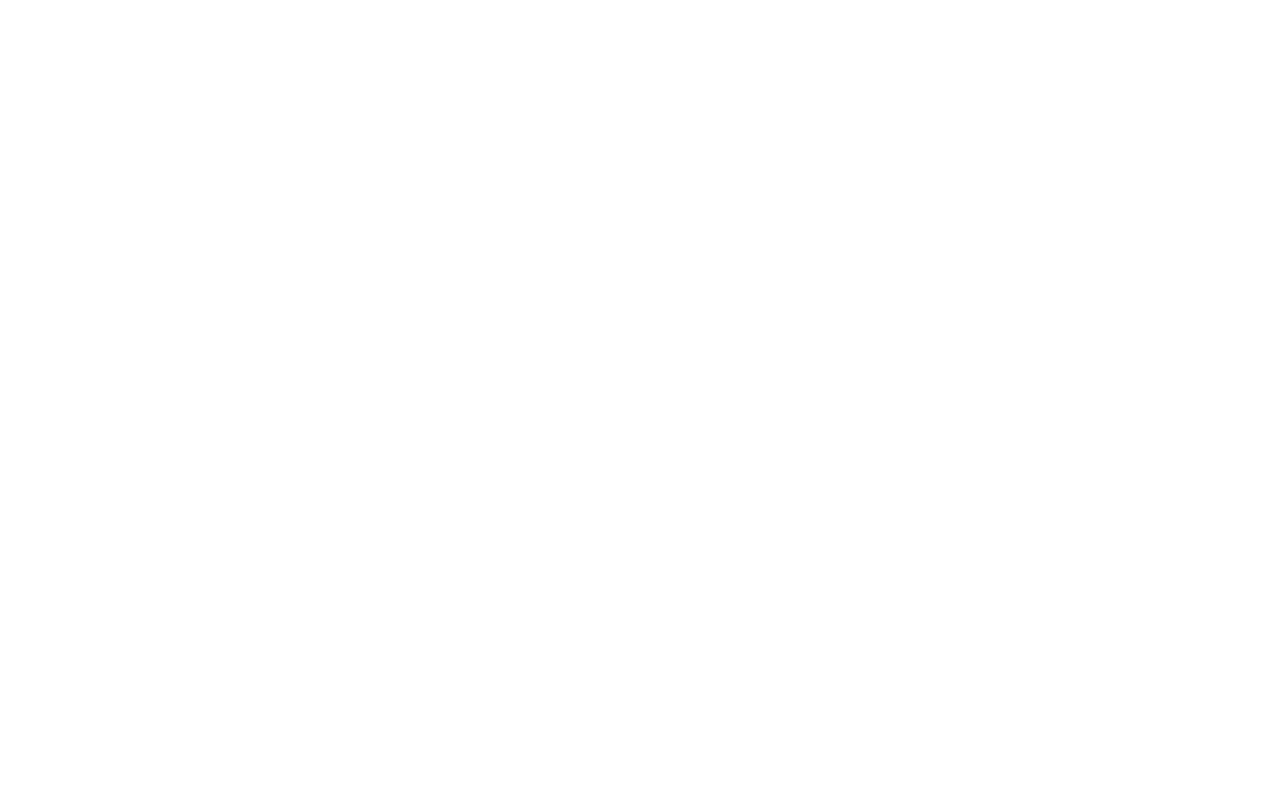
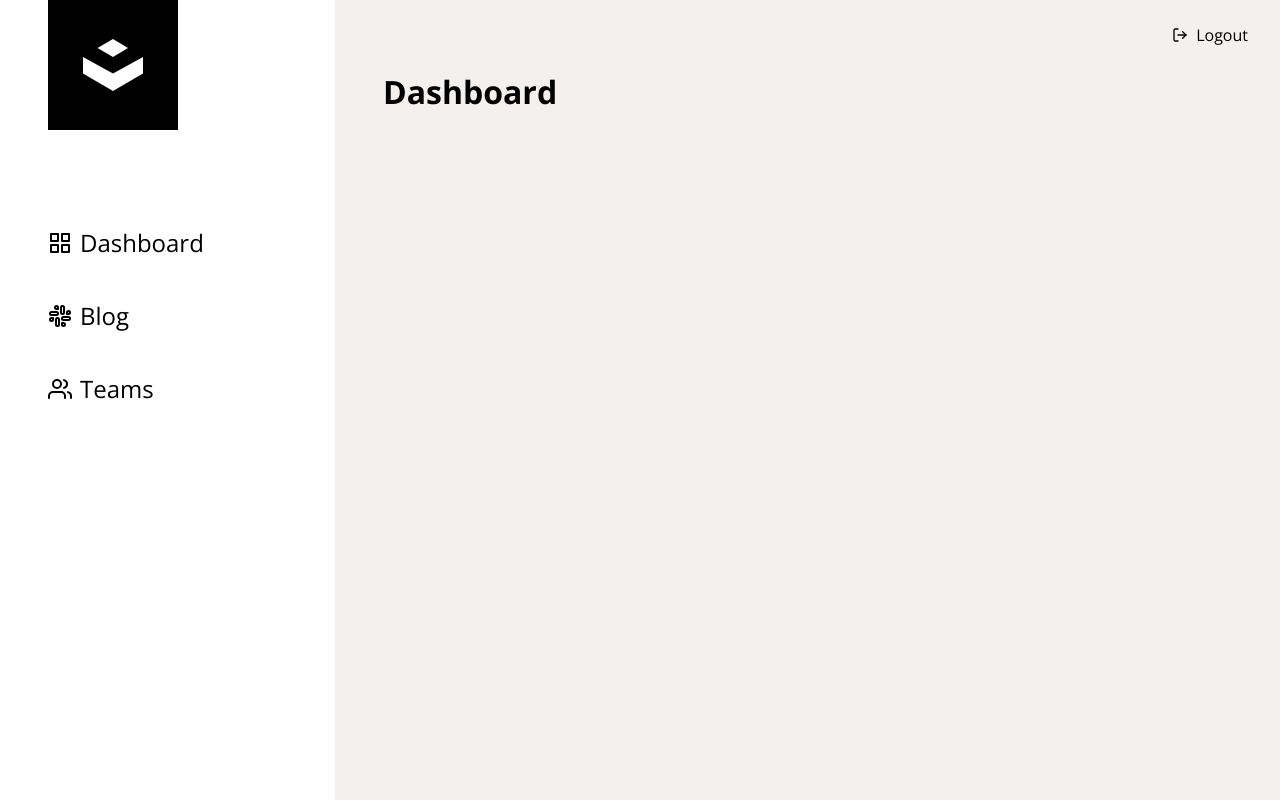
Before and after one commit to EmmanuelOluwafemi/veenode, a React (Create React App) app: page /dashboard in a window 1280 px wide. Built offline with nearby package versions, Linux system fonts and the light colour scheme.

Commit message:
added update

```diff
--- a/package.json
+++ b/package.json
@@ -6,6 +6,7 @@
     "@testing-library/jest-dom": "^5.11.4",
     "@testing-library/react": "^11.1.0",
     "@testing-library/user-event": "^12.1.10",
+    "axios": "^0.24.0",
     "gsap": "^3.8.0",
     "react": "^17.0.2",
     "react-dom": "^17.0.2",
@@ -13,6 +14,7 @@
     "react-router": "^5.2.1",
     "react-router-dom": "^5.3.0",
     "react-scripts": "4.0.3",
+    "react-toastify": "^8.1.0",
     "styled-components": "^5.3.1",
     "web-vitals": "^1.0.1"
   },
--- a/src/App.js
+++ b/src/App.js
@@ -1,9 +1,13 @@
+import 'react-toastify/dist/ReactToastify.css';
+
 import Home from "./pages/Home";
 import Blogs from "./pages/Blogs"
 import SingleBlog from "./pages/SingleBlog"
 import CaseStudy from "./pages/CaseStudy";
 import About from "./pages/About";
 import { BrowserRouter, Route, Switch } from "react-router-dom";
+import Login from "./pages/auth/Login";
+import DashboardPage from './pages/dashboard/pages/Dashboard';
 function App() {
   return (
     <BrowserRouter>
@@ -22,6 +26,12 @@
         <Route exact path="/about">
           <About />
         </Route>
+        <Route exact path="/login">
+          <Login />
+        </Route>
+        <Route exact path="/dashboard">
+          <DashboardPage />
+        </Route>
       </Switch>
     </>
     </BrowserRouter>
--- /dev/null
+++ b/src/components/Button.js
@@ -0,0 +1,24 @@
+import React from 'react'
+
+import styled from 'styled-components'
+
+const Button = ({text, type, onClick}) => {
+    return (
+        <StyledButton type={type} onClick={onClick}>
+            {text}
+        </StyledButton>
+    )
+}
+
+export default Button
+
+const StyledButton = styled.button`
+    width: 100%;
+    height: 3rem;
+    background: #0D0C0C;
+    color: #fff;
+    border-radius: 100px;
+    outline: none;
+    border: none;
+    cursor: pointer;
+`
--- /dev/null
+++ b/src/components/FormGroup.js
@@ -0,0 +1,30 @@
+import React from 'react'
+
+import styled from 'styled-components'
+import Input from './Input'
+
+const FormGroup = ({ label, value, onChange, type, required }) => {
+    return (
+        <StyledFormGroup>
+            <label>{label}</label>
+
+            <Input required={required} value={value} onChange={onChange} type={type} />
+        </StyledFormGroup>
+    )
+}
+
+export default FormGroup
+
+const StyledFormGroup = styled.div`
+    width: 100%;
+    margin-bottom: 1.25rem;
+
+    label {
+        font-size: .7865rem;
+        font-weight: 300;
+        color: #252424;
+        letter-spacing: .03em;
+        margin-bottom: .5rem;
+        display: block;
+    }
+`
--- /dev/null
+++ b/src/components/Input.js
@@ -0,0 +1,23 @@
+import React from 'react'
+
+import styled from 'styled-components'
+
+const Input = ({ onChange, value, type, required }) => {
+    return (
+        <StyledInput type={type} required={required} onChange={(e) => onChange(e.target.value)} value={value} />
+    )
+}
+
+export default Input
+
+const StyledInput = styled.input`
+    width: 100%;
+    height: 3rem;
+    border: 1px solid #AEB3C9;
+    background: none;
+    border-radius: 100px;
+    padding: 0 1rem;
+    outline: none;
+    font-size: .7865rem;
+    font-weight: 300;
+`
--- /dev/null
+++ b/src/pages/auth/Login.js
@@ -0,0 +1,104 @@
+import axios from 'axios'
+import React from 'react'
+import { useHistory } from 'react-router'
+import { toast, ToastContainer } from 'react-toastify'
+
+import styled from 'styled-components'
+import Button from '../../components/Button'
+import FormGroup from '../../components/FormGroup'
+import Header from '../../components/Header'
+
+const Login = () => {
+    const history = useHistory()
+    const [email, setEmail] = React.useState('')
+    const [password, setPassword] = React.useState('')
+    const [loading, setLoading] = React.useState(false)
+
+    const clear = () => {
+        setEmail('')
+        setPassword('')
+    }
+
+    const handleSubmit = (e) => {
+        setLoading(true)
+        e.preventDefault()
+
+        axios.post('http://veenode-staging.herokuapp.com/a/login/', {
+            email, password
+        })
+        .then(res => {
+            localStorage.setItem('token', res.data.key)
+            history.push('/dashboard')
+            clear();
+            setLoading(false)
+        })
+        .catch(err => {
+            console.log(err)
+            setLoading(false)
+
+            // Toast Emitter
+            toast.error('Email or Password is not correct', {
+                position: "bottom-center",
+                autoClose: 5000,
+                hideProgressBar: false,
+                closeOnClick: true,
+                pauseOnHover: true,
+                draggable: true,
+                progress: undefined,
+            });
+        })
+
+    }
+
+    return (
+        <StyledLogin>
+            <Header />
+
+            <div className="login-wrapper">
+                <form onSubmit={handleSubmit} className="form">
+                    <FormGroup required value={email} onChange={setEmail} label="Email" type="email" />
+                    <FormGroup required value={password} onChange={setPassword} label="Password" type="password" />
+                    <Button type="submit" text={loading ? "Loading..." : "Login"} />
+
+                    <ToastContainer
+                        position="bottom-center"
+                        autoClose={5000}
+                        hideProgressBar={false}
+                        newestOnTop={false}
+                        closeOnClick
+                        rtl={false}
+                        pauseOnFocusLoss
+                        draggable
+                        pauseOnHover
+                    />
+                </form>
+            </div>
+        </StyledLogin>
+    )
+}
+
+export default Login
+
+
+const StyledLogin = styled.section`
+    width: 100%;
+
+    .login-wrapper {
+        width: 100%;
+        height: 100%;
+        min-height: calc(100vh - 200px);
+        display: flex;
+        justify-content: center;
+        align-items: center;
+
+        @media (max-width: 768px) {
+            padding: 0 1rem;
+        }
+
+        .form {
+            width: 100%;
+            max-width: 376px;
+            margin: 0 auto;
+        }
+    }
+`
--- /dev/null
+++ b/src/pages/dashboard/SIdebar.js
@@ -0,0 +1,106 @@
+import React from 'react'
+
+import { FiGrid, FiSlack, FiUsers } from 'react-icons/fi'
+import { IoCloseCircleOutline } from 'react-icons/io5'
+
+import { Link } from 'react-router-dom'
+
+import styled from 'styled-components'
+
+import logo from '../../assets/images/logo.svg'
+
+const SIdebar = ({open, setOpen}) => {
+    return (
+        <StyledSidebar open={open}>
+            <Link className='linkedImg' to="/">
+                <img src={logo} alt="logo" />
+            </Link>
+
+            <div className="main">
+                <Link to="/">
+                    <FiGrid className='icon' />
+                    Dashboard
+                </Link>
+                <Link to="/">
+                    <FiSlack className='icon' />
+                    Blog
+                </Link>
+                <Link to="/">
+                    <FiUsers className='icon' />
+                    Teams
+                </Link>
+            </div>
+
+            <IoCloseCircleOutline onClick={
+                () => {
+                    setOpen(!open)
+                }
+            } className="closeModal" />
+        </StyledSidebar>
+    )
+}
+
+export default SIdebar
+
+const StyledSidebar = styled.div`
+    position: fixed;
+    top: 0;
+    left: 0;
+    width: 100%;
+    max-width: 335px;
+    height: 100%;
+    background: #fff;
+    padding: 0 3rem;
+
+    @media (max-width: 768px) {
+        max-width: 100vw;
+        display: ${(props) => props.open ? "block" : "none"};
+    }
+
+
+    .closeModal {
+        position: absolute;
+        top: 2rem;
+        right: 2rem;
+        font-size: 2.5rem;
+        color: red;
+        cursor: pointer;
+        display: none;
+
+        @media (max-width: 768px) {
+            display: block;
+        }
+    }
+
+    .linkedImg {
+        background: #000;
+        width: 130px;
+        height: 130px;
+        display: flex;
+        align-items: center;
+        justify-content: center;
+    }
+
+    .main {
+        display: flex;
+        flex-direction: column;
+        margin-top: 6rem;
+
+        a {
+            font-size: 1.5rem;
+            display: flex;
+            align-items: center;
+            margin-bottom: 2.5rem;
+            text-decoration: none;
+            color: #000;
+
+            .icon {
+                margin-right: 0.5rem;
+            }
+
+            &:hover {
+                opacity: 0.7;
+            }
+        }
+    }
+`
--- /dev/null
+++ b/src/pages/dashboard/index.js
@@ -0,0 +1,90 @@
+import React from 'react'
+
+import styled from 'styled-components'
+import SIdebar from './SIdebar'
+
+import { FiLogOut } from 'react-icons/fi';
+import { HiMenuAlt4 } from 'react-icons/hi';
+
+const Dashboard = ({ children }) => {
+
+    const [open, setOpen] = React.useState(false);
+
+    return (
+        <StyledDashboard>
+            <SIdebar open={open} setOpen={setOpen} />
+
+            <div className='wrapper'>
+                <div className="wrapper_header">
+                    <HiMenuAlt4 onClick={() => setOpen(!open)} className='mobileIcon' />
+                    <button className='logout_btn'>
+                        <FiLogOut className='icon' />
+                        Logout
+                    </button>
+                </div>
+
+                { children }
+            </div>
+        </StyledDashboard>
+    )
+}
+
+export default Dashboard
+
+const StyledDashboard = styled.div`
+    width: 100vw;
+    height: 100vh;
+    display: flex;
+    background: #F5F0F0;
+
+    .wrapper {
+        width: 100%;
+        padding-left: 383px;
+        height: 100%;
+
+        @media (max-width: 768px) {
+            padding-left: 0;
+        }
+
+        .wrapper_header {
+            width: 100%;
+            display: flex;
+            justify-content: flex-end;
+            align-items: center;
+            padding: 1.5rem 0;
+            padding-right: 2rem;
+
+            @media (max-width: 768px) {
+                justify-content: space-between;
+                padding: 1.5rem 1rem;
+            }
+
+            .mobileIcon {
+                font-size: 1.5rem;
+                cursor: pointer;
+                display: none;
+
+                @media (max-width: 768px) {
+                    display: block;
+                }
+            }
+
+            .logout_btn {
+                display: flex;
+                align-items: center;
+                font-size: 1rem;
+                font-weight: 300;
+                color: #000;
+                outline: none;
+                border: none;
+                background: none;
+                cursor: pointer;
+
+                .icon {
+                    margin-right: 0.5rem;
+                    color: #000;
+                }
+            }
+        }
+    }
+`
--- /dev/null
+++ b/src/pages/dashboard/pages/Dashboard.js
@@ -0,0 +1,12 @@
+import React from 'react'
+import Dashboard from '..'
+
+const DashboardPage = () => {
+    return (
+        <Dashboard >
+            <h1>Dashboard</h1>
+        </Dashboard>
+    )
+}
+
+export default DashboardPage
```
Also changed, not shown: src/pages/dashboard/pages/Blog.js (added), src/pages/dashboard/pages/Teams.js (added), 1 other file (tests, documents, lock files or other folders). Lines whose indentation alone changed are shown as unchanged.
